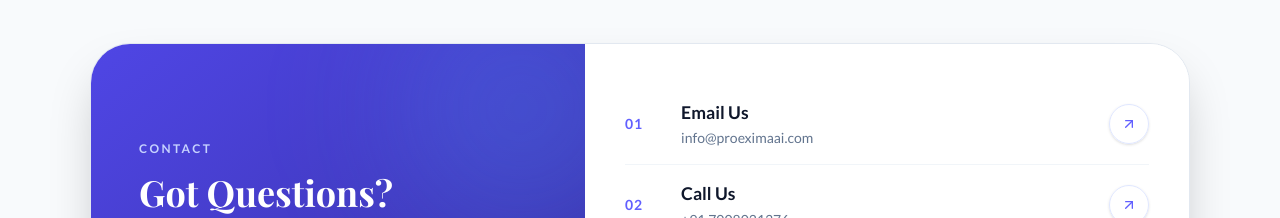
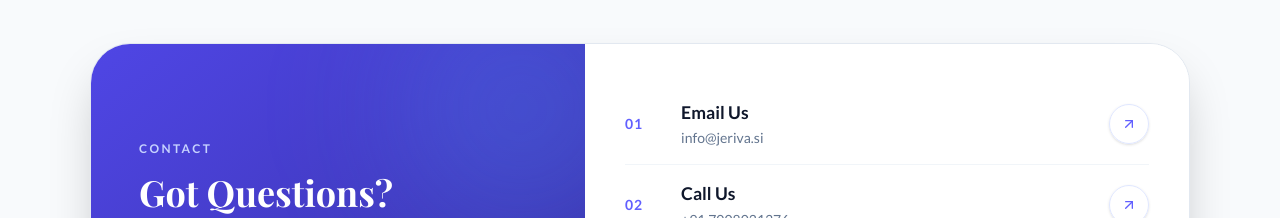
Before and after one commit to Proexima-AI/QR-Productt, a React (Vite) app in the folder frontend/: page / in a window 1280 px wide. Shown: the part 6320-6538 px from the top of the page. Built offline with nearby package versions, Linux system fonts and the light colour scheme; no server answers; a web font is replaced by a local one.

Commit message:
chore(frontend): update contact email to info@jeriva.si

```diff
--- a/frontend/src/components/ContactUs.jsx
+++ b/frontend/src/components/ContactUs.jsx
@@ -105,7 +105,7 @@ export default function ContactUs() {
                 </div>
                 <div>
                   <h4 className="text-[#0B1A30] font-semibold mb-1">Email Us</h4>
-                  <a href="mailto:info@proeximaai.com" className="text-slate-500 hover:text-blue-600 transition-colors">info@proeximaai.com</a>
+                  <a href="mailto:info@jeriva.si" className="text-slate-500 hover:text-blue-600 transition-colors">info@jeriva.si</a>
                 </div>
               </div>
 
--- a/frontend/src/components/LandingPage.jsx
+++ b/frontend/src/components/LandingPage.jsx
@@ -392,12 +392,12 @@ export default function LandingPage() {
               <div className="flex flex-col w-full">
 
                 {/* Row 1 */}
-                <div onClick={() => window.location.href = 'mailto:info@proeximaai.com'} className="group flex items-center justify-between py-4 border-b border-slate-100 hover:border-indigo-100 transition-colors cursor-pointer">
+                <div onClick={() => window.location.href = 'mailto:info@jeriva.si'} className="group flex items-center justify-between py-4 border-b border-slate-100 hover:border-indigo-100 transition-colors cursor-pointer">
                   <div className="flex items-center gap-8">
                     <span className="text-indigo-500 font-bold text-sm w-6 tracking-wider">01</span>
                     <div className="flex flex-col gap-0.5">
                       <span className="text-slate-900 font-bold text-[1.1rem]">Email Us</span>
-                      <span className="text-slate-500 text-sm">info@proeximaai.com</span>
+                      <span className="text-slate-500 text-sm">info@jeriva.si</span>
                     </div>
                   </div>
                   <button className="w-10 h-10 rounded-full border border-indigo-100 flex items-center justify-center text-indigo-500 group-hover:bg-indigo-600 group-hover:text-white group-hover:border-indigo-600 transition-all duration-300 shadow-sm shrink-0">
```
